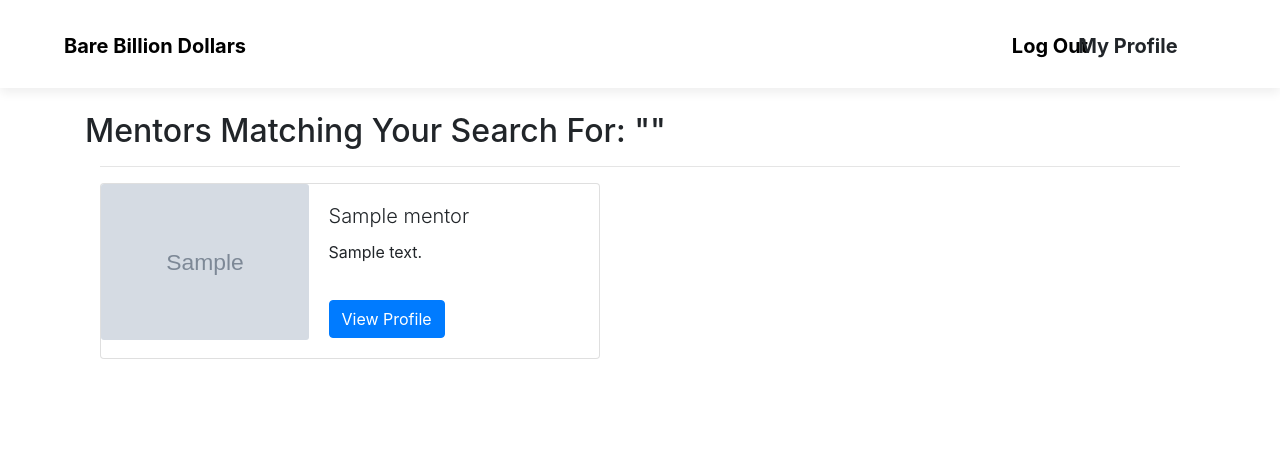
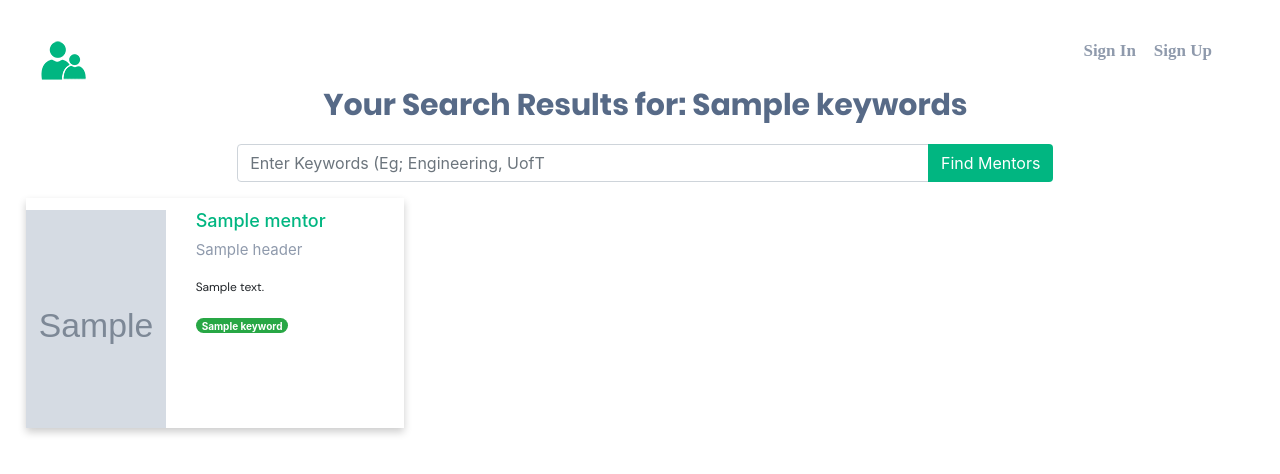
Before and after one commit to SajinKowserSK/retrospect, a Flask app: template templates/mentors.html in a window 1280 px wide. Shown: the top 474 px of the page. Run offline with Flask 2, Linux system fonts and the light colour scheme; a user stored in the database is signed in; the template is opened without the code that fills it: most values are stand-ins (such as "Sample title", 1, 10 or a date in 2020); grey boxes marked "Sample" are stand-in pictures; a database or web service that is not in the repository returns one stand-in record (values such as "Sample title"); data that the repository does not hold is empty; some libraries are stand-ins or nearby versions.

Commit message:
frontend of mentors page coded completely, producing dynamic content now, added it to flask routes.

```diff
--- a/main.py
+++ b/main.py
@@ -14,16 +14,18 @@
 def load_user(email):
     return User(requests.get(api_base_url + "mentors/?email="+email).json()[0])
 
-@app.route('/',methods=['GET','POST'])
+@app.route('/',methods=['GET'])
 def home():
     if current_user.is_authenticated:
         print("user is already logged in")
 
-    if request.method == "GET":
-        return render_template("index.html")
-    else:
-        return render_template("mentors.html",
-                               mentors=requests.get(api_base_url + "mentors/?keywords="+request.form['keywords']).json())
+    return render_template("index.html")
+
+
+@app.route('/mentors',methods=['POST'])
+def mentors():
+    return render_template("mentors.html",
+                               mentors=requests.get(api_base_url + "mentors/?keywords="+request.form['keywords']).json(), keywords=request.form['keywords'])
 
 @app.route("/login", methods=['GET','POST'])
 def login():
--- a/static/styles.css
+++ b/static/styles.css
@@ -1,22 +1,23 @@
 @font-face {
     font-family: "Poppins-Light";
-    /* src: url('fonts/Poppins-Light.ttf'); */
-    src: url("../static/fonts/Poppins-Light.ttf");
-
+    src : url("../static/fonts/Poppins-Light.ttf")
+    src : url("{{url_for('static',filename='fonts/Poppins-Light.ttf')}}")
 }
 
 @font-face {
     font-family: "Poppins-Bold";
-    src: url("../static/fonts/Poppins-Bold.ttf");
+    src : url("../static/fonts/Poppins-Bold.ttf")
 
 }
 
 @font-face {
     font-family: "TitilliumWeb-Light";
-    src: url('fonts/TitilliumWeb-Light.ttf');
-    src: url("fonts/TitilliumWeb-Light.ttf");
+    src : url("../static/fonts/TitilliumWeb-Light.ttf")
+
 
 }
+
+
 
 .TitilliumWeb {
     font-family: 'TitilliumWeb-Light',
--- a/templates/index.html
+++ b/templates/index.html
@@ -30,7 +30,7 @@
                     <p class="description-font-color TitilliumWeb">BDD allows students to connect and receive mentorship from upper year students in their field.
                         Students can directly message mentors if the mentor has marked themselves available for providing mentorship.</p>
 
-                        <form method="post">
+                        <form method="post" action="{{url_for('mentors')}}">
                               <input type="text" class="form-control" name="keywords" placeholder="Enter Keywords (Eg; Engineering, UofT)">
                             <button type="submit" class="btn btn-green white-text">Find Mentors</button>
                           </form>
--- a/templates/mentors.html
+++ b/templates/mentors.html
@@ -1,47 +1,146 @@
-{% if current_user.is_authenticated %}
-    {% extends "loggedin_layout.html" %}
+<!DOCTYPE html>
+<head>
+    <title>Test</title>
+    <link rel="stylesheet" href="https://stackpath.bootstrapcdn.com/bootstrap/4.3.1/css/bootstrap.min.css" integrity="sha384-ggOyR0iXCbMQv3Xipma34MD+dH/1fQ784/j6cY/iJTQUOhcWr7x9JvoRxT2MZw1T" crossorigin="anonymous">
+    <link rel="stylesheet" href="{{url_for('static',filename='styles.css')}}">
 
-{% else %}
-    {% extends "layout.html" %}
+    <style>
+        /* On mouse-over, add a deeper shadow */
+        @font-face {
+        font-family: 'DM-Sans';
+        src : url("../static/fonts/DMSans-Regular.ttf")
+        }
 
-{% block content %}
-<br>
-<h2>Mentors Matching Your Search For: "{{request.form['keywords']}}" </h2>
-    {% for mentor in mentors %}
+    .mentor-card:hover {
+        box-shadow: 0 8px 16px 0 rgba(0,0,0,0.2);
+    }
+/* Add some padding inside the card container */
+    .container-fluid {
+        padding-top: 3%;
+        padding-left: 2%;
+    }
 
-    <link rel="stylesheet" href="https://stackpath.bootstrapcdn.com/bootstrap/4.3.1/css/bootstrap.min.css">
-    <script src="https://code.jquery.com/jquery-3.4.1.min.js"></script>
-    <script src="https://cdnjs.cloudflare.com/ajax/libs/popper.js/1.14.7/umd/popper.min.js"></script>
-    <script src="https://stackpath.bootstrapcdn.com/bootstrap/4.3.1/js/bootstrap.min.js"></script>
-    <style>
-        .bcontent {
-            margin-top: 10px;
-        }
+    .image {
+        height: 230px;
+        width: 100%;
+    }
+
+    .card-container {
+        padding-left: 0%;
+        padding-top: 0%;
+    }
+
+    .mentor-card {
+    box-shadow: 0 4px 8px 0 rgba(0,0,0,0.2);
+    transition: 0.3s;
+    height: 230px;
+    width: 100%;
+    max-width: 100%;
+    padding-top: 3%;
+    overflow: scroll;
+    }
+
+    .grey-font {
+        color: #8f9aac;
+    }
+
+
+    .sz-10 {
+        font-size: 10px;
+    }
+
+    .name-font {
+        font-size: 18px;
+    }
+
+    .header-font {
+        font-size: 15px;
+    }
+
+    .sz-30 {
+        font-size: 30px;
+    }
+
+    .dm-sans-font {
+        font-family: 'DM-Sans';
+    }
+
+    .sz-12 {
+        font-size: 12px;
+    }
+
+
     </style>
 </head>
 <body>
-    <div class="container bcontent">
+<div class="container-fluid">
+    <div class="row">
+        <div class="col-10">
+            <img src="{{url_for('static',filename='images/icon2.png')}}">
+        </div>
+        <div class="col-2">
+            <ul class="list-inline">
+                <li class="list-inline-item"><a href="{{url_for('login')}}" class="poppins-light sz-27 gray-font">Sign In</a></li>
+                <li class="list-inline-item"><a href="#" class="poppins-light sz-27 gray-font">Sign Up</a></li>
+                </li>
+              </ul>
+        </div>
+    </div>
+    <div class="row">
+        <div class="col">
+            <p class="text-center poppins-bold lighter-gray sz-30">Your Search Results for: {{keywords}}</h3>
+        </div>
+    </div>
+    <div class="row">
+        <div class="col-2"></div>
+        <div class="col-8">
+            <form method="post" action="{{url_for('mentors')}}">
+                <div class="input-group mb-3">
+                    <input type="text" name="keywords" placeholder="Enter Keywords (Eg; Engineering, UofT" class="form-control">
+                    <div class="input-group-append">
+                        <input type="submit" class="btn btn-green white-text" value="Find Mentors"></button>
+                    </div>
+                  </div>
+            </form>
 
-        <hr />
-        <div class="card" style="width: 500px;">
-            <div class="row no-gutters">
-                <div class="col-sm-5">
-                    <img class="card-img" src={{mentor['image']}}>
-                </div>
-                <div class="col-sm-7">
-                    <div class="card-body">
-                        <h5 class="card-title">{{ mentor['name']}}</h5>
-                        <p class="card-text">{{mentor['bio']}}</p>
-                        <a href="#" class="btn btn-primary">View Profile</a>
+        </div>
+        </div>
+        <div class="row card-row">
+
+            {% for mentor in mentors %}
+
+            <div class="col-4">
+                <div class="container card-container">
+                    <div class="mentor-card">
+                    <div class="row">
+                        <div class="col-5">
+                            <img src="{{mentor['image']}}" class="image" >
+                        </div>
+                        <div class="col-7">
+                            <h4 class="name-font green-text">{{mentor['name']}}</h4>
+                            <p class="grey-font header-font reduced-top-padding">{{mentor['header']}}</p>
+                            <p class="dm-sans-font sz-12 reduced-top-padding">{{mentor['bio']}}</p>
+
+                            {% for keyword in mentor['keywords']%}
+                            <span class="badge badge-success badge-pill sz-10">{{keyword}}</span>
+
+                            {% endfor %}
+                        </div>
                     </div>
                 </div>
+              </div>
+            </div>
+
+            {% endfor %}
+            </div>
+
+                </div>
+              </div>
+            </div>
+              </div>
             </div>
         </div>
     </div>
+</div>
 </body>
-
- {% endfor %}
-
-{% endblock %}
-
-{% endif %}
+</html>
```
Also changed, not shown: templates/styles.css (+66 -0 lines), templates/test.html (deleted, +0 -130 lines), static/fonts/DMSans-Regular.ttf (added).
